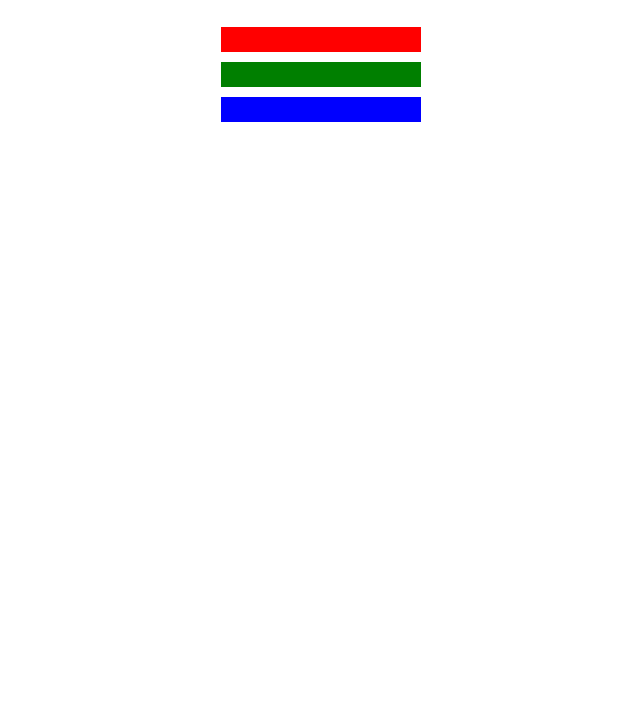
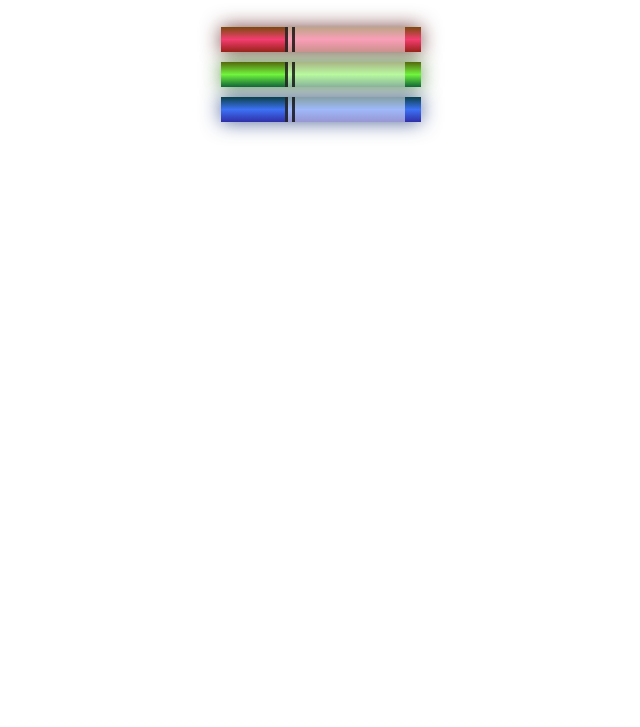
Before and after one commit to SverreGjolme/Colormarkers, a plain HTML site: page index.html in a window 1280 px wide. Shown: the part 73-800 px from the top of the page, without its empty margins (319-959 px from the left). Drawn offline with Linux system fonts and the light colour scheme.

Commit message:
Ferdigstilt prosjekt

```diff
--- a/index.html
+++ b/index.html
@@ -14,15 +14,17 @@
 
     <div class="container">
         <div class="marker red">
-
+            <div class="cap"></div>
+            <div class="sleeve"></div>
         </div>
         <div class="marker green">
-
+            <div class="cap"></div>
+            <div class="sleeve"></div>
         </div>
         <div class="marker blue">
-
+            <div class="cap"></div>
+            <div class="sleeve"></div>
         </div>
     </div>
-
 </body>
 </html>
--- a/styles.css
+++ b/styles.css
@@ -14,13 +14,32 @@ h1 {
 }
 
 .red {
-    background-color: rgb(255, 0, 0);
+    background: linear-gradient(rgb(122, 74, 14), rgb(245, 62, 113), rgb(162, 27, 27));
+    box-shadow: 0 0 20px 0 rgba(83, 14, 14, 0.8);
   }
 
   .green {
-    background-color: #007F00;
+    background: linear-gradient(#55680D, #71F53E, #116C31);
+    box-shadow: 0 0 20px 0 #3B7E20CC;
   }
 
   .blue {
-    background-color: hsl(240, 100%, 50%);
+    background: linear-gradient(hsl(186, 76%, 16%), hsl(223, 90%, 60%), hsl(240, 56%, 42%));
+    box-shadow: 0 0 20px 0 hsla(223, 59%, 31%, 0.8);
   }
+
+  .sleeve {
+    width: 110px;
+    height: 25px;
+    border-left: 10px double rgba(0, 0, 0, 0.75);
+    background-color: rgba(255, 255, 255, 0.5);
+  }
+
+  .cap {
+    width: 60px;
+    height: 25px;
+  }
+
+  .sleeve, .cap {
+    display: inline-block;
+  }
```
